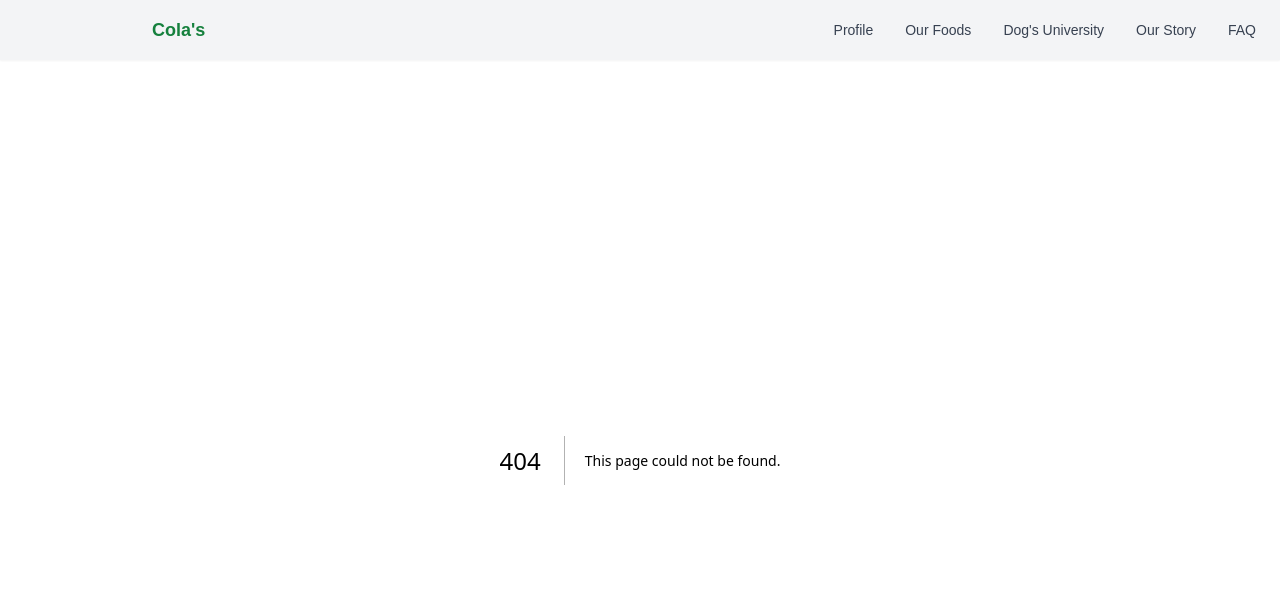
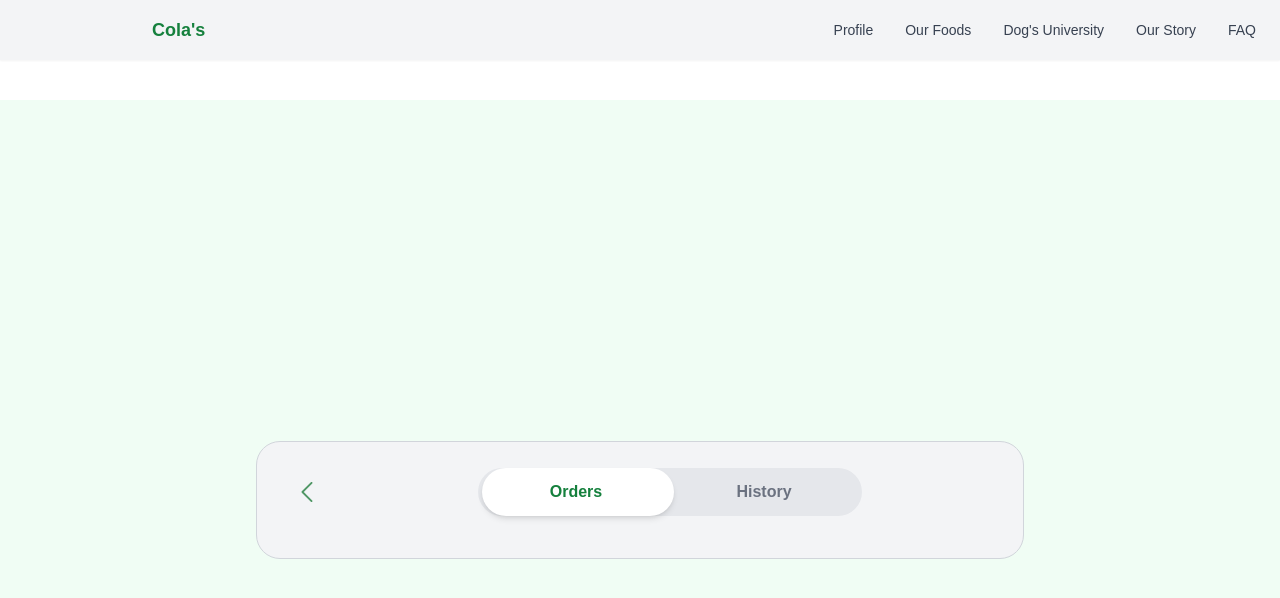
Before and after one commit to shayanshirazian/ColasCartRefactor, a Next.js app: page /profile in a window 1280 px wide. Before the commit this address had no page. Shown: the top 598 px of the page. Built offline with nearby package versions, Linux system fonts and the light colour scheme.

Commit message:
main profile page added

```diff
--- /dev/null
+++ b/app/profile/cartDetails/TabSwitch.jsx
@@ -0,0 +1,43 @@
+"use client";
+import React, { useState } from "react";
+
+const switchTab = () => {
+  const [activeTab, setActiveTab] = useState("Orders");
+  return (
+    <div className="relative flex items-center bg-gray-200 rounded-full p-1 w-full max-w-sm mx-auto ">
+      <div
+        className={`absolute h-full w-1/2 bg-white rounded-full shadow-md transition-transform
+                    duration-300 ease-in-out ${
+                      activeTab === "Orders"
+                        ? "translate-x-0"
+                        : "translate-x-full"
+                    }`}
+      ></div>
+
+      <button
+        aria-label="Switch to Orders"
+        className={`relative w-1/2 text-center py-2 font-bold transition-all
+                    ${
+                      activeTab === "Orders"
+                        ? "text-green-700"
+                        : "text-gray-500"
+                    }`}
+        onClick={() => setActiveTab === "Orders"}
+      >
+        Orders
+      </button>
+
+      <button
+        aria-label="Switch to History"
+        className={`relative w-1/2 text-center py-2 font-bold transition-all
+                  ${
+                    activeTab === "History" ? "text-green-700" : "text-gray-500"
+                  }`}
+        onClick={() => setActiveTab === "History"}
+      >
+        History
+      </button>
+    </div>
+  );
+};
+export default switchTab;
--- /dev/null
+++ b/app/profile/layout.tsx
@@ -0,0 +1,15 @@
+"use client";
+import React from "react";
+
+export default function ProfileLayout({
+  children,
+}: {
+  children: React.ReactNode;
+}) {
+  return (
+    <div>
+      <header className="text-center text-xl font-bold"></header>
+      {children}
+    </div>
+  );
+}
--- /dev/null
+++ b/app/profile/page.jsx
@@ -0,0 +1,19 @@
+import React from "react";
+import TabSwitch from "./cartDetails/TabSwitch";
+
+const Profile = () => {
+  return (
+    <div className="MainContainer flex items-center bg-green justify-center mt-10 min-h-screen w-full bg-green-50">
+      <div className="InnerContainer flex flex-col  p-5 bg-gray-100 border border-gray-300 rounded-3xl w-full max-w-3xl">
+        <div className="flex mb-4 items-center ">
+          <button className="backBtn text-green-700 m-5">
+            <img width="20px" src="/left-arrow.svg" alt="back btn" />
+          </button>
+          <TabSwitch />
+        </div>
+      </div>
+    </div>
+  );
+};
+
+export default Profile;
```
Also changed, not shown: public/left-arrow.svg (added).
